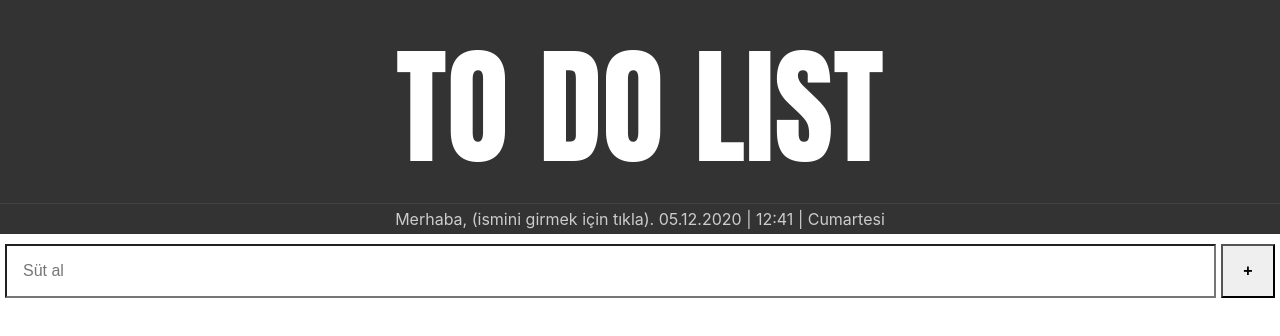
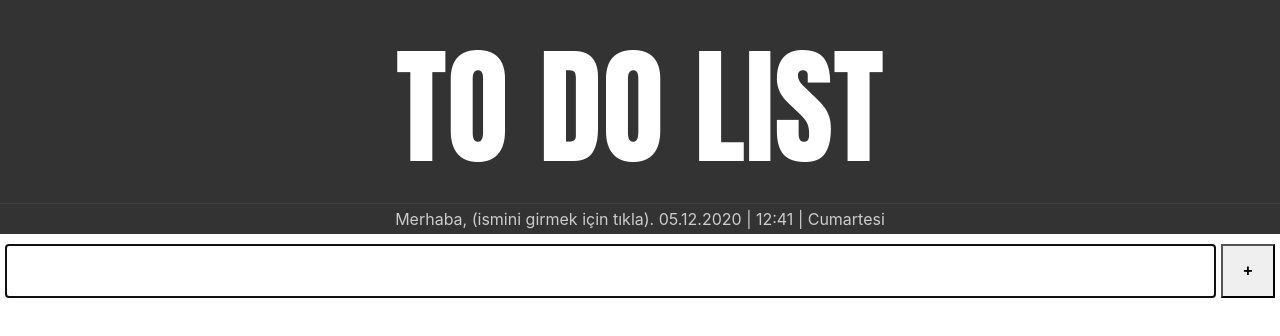
Before and after one commit to aydgn/todo, a React (Create React App) app: page / in a window 1280 px wide. Shown: the top 336 px of the page. Built offline with nearby package versions, Linux system fonts and the light colour scheme.

Commit message:
form autocomplate off autofocus on

```diff
--- a/src/components/TodoForm.js
+++ b/src/components/TodoForm.js
@@ -7,8 +7,8 @@ function TodoForm(props) {
 
   // inputta değişiklik olunca çalışacak func
   const handleChange = (e) => {
-		setInput(e.target.value);
-		// submit edilecek değeri setInput değişkenine ata dedik
+    setInput(e.target.value);
+    // submit edilecek değeri setInput değişkenine ata dedik
   };
 
   // submit butonuna basınca yapılacak şey için func
@@ -31,9 +31,11 @@ function TodoForm(props) {
           type="text"
           name="todo-input"
           className="todo-input"
-          placeholder="Süt al"
+          placeholder=""
           value={input} // state de tanımladığımız input
           onChange={handleChange}
+          autoFocus
+          autoComplete="false"
         />
         <button className="todo-button">+</button>
       </form>
```
Also changed, not shown: 1 other file (tests, documents, lock files or other folders).
